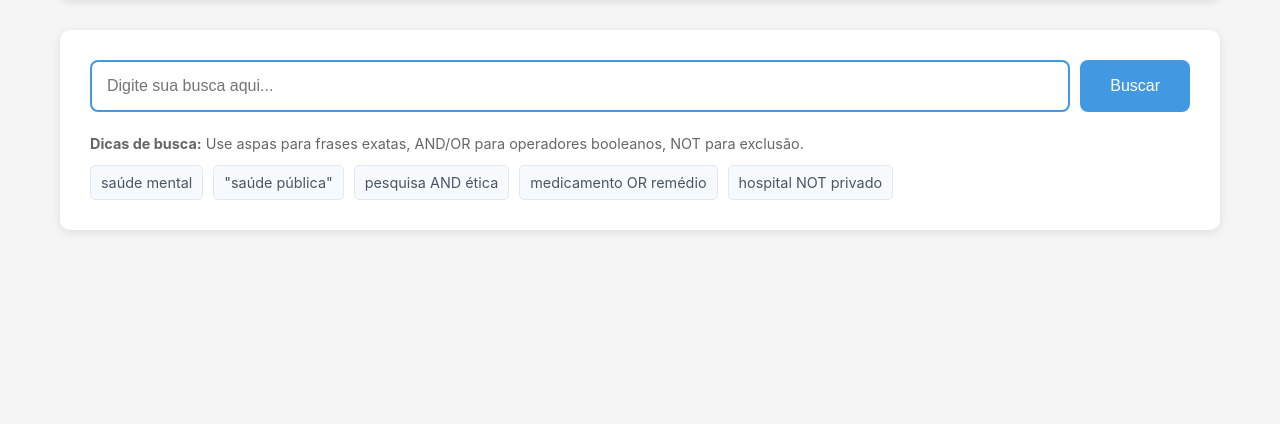
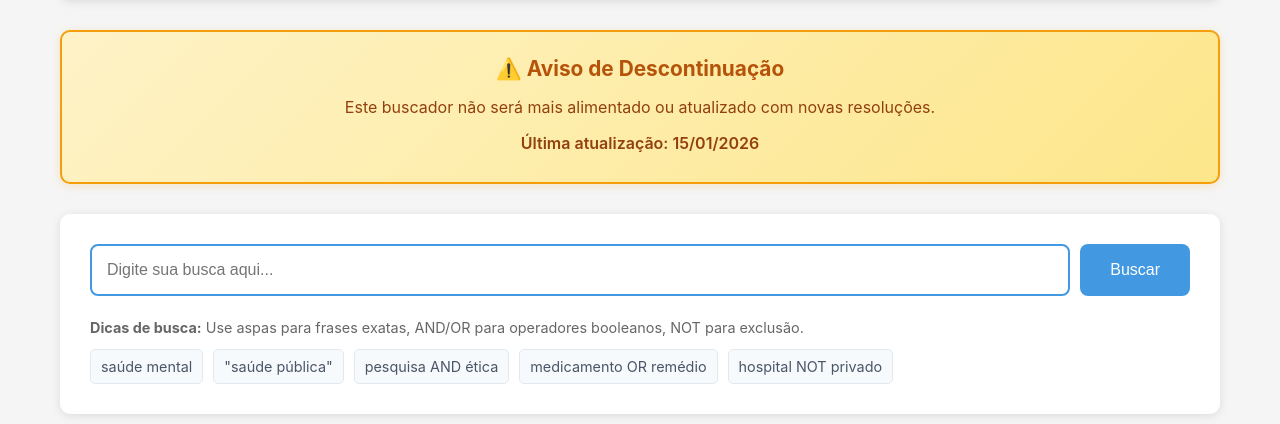
Before and after one commit to bdcdo/cns_buscador, a Flask app: page / in a window 1280 px wide. Shown: the part 182-606 px from the top of the page. Run offline with Flask 3, Linux system fonts and the light colour scheme; parts of the project's set-up code (start-up, migrations or seed data) failed here and were passed over.

Commit message:
Adiciona aviso de descontinuação do buscador
Inclui banner informativo indicando que o buscador não será mais
alimentado ou atualizado, com data da última atualização (15/01/2026).

```diff
--- a/templates/index.html
+++ b/templates/index.html
@@ -206,6 +206,33 @@
             margin: 20px;
         }
 
+        .deprecation-notice {
+            background: linear-gradient(135deg, #fef3c7 0%, #fde68a 100%);
+            border: 2px solid #f59e0b;
+            border-radius: 10px;
+            padding: 20px;
+            margin-bottom: 30px;
+            text-align: center;
+            box-shadow: 0 2px 10px rgba(245, 158, 11, 0.2);
+        }
+
+        .deprecation-notice h3 {
+            color: #b45309;
+            margin-bottom: 10px;
+            font-size: 1.3em;
+        }
+
+        .deprecation-notice p {
+            color: #92400e;
+            margin: 5px 0;
+            font-size: 1em;
+        }
+
+        .deprecation-notice .last-update {
+            font-weight: 600;
+            margin-top: 10px;
+        }
+
 
         @media (max-width: 768px) {
             .search-form {
@@ -229,6 +256,11 @@
             <p>Sistema de busca nas resoluções do Conselho Nacional de Saúde</p>
         </div>
 
+        <div class="deprecation-notice">
+            <h3>⚠️ Aviso de Descontinuação</h3>
+            <p>Este buscador não será mais alimentado ou atualizado com novas resoluções.</p>
+            <p class="last-update">Última atualização: 15/01/2026</p>
+        </div>
 
         <div class="search-box">
             <form class="search-form" id="search-form">
```
